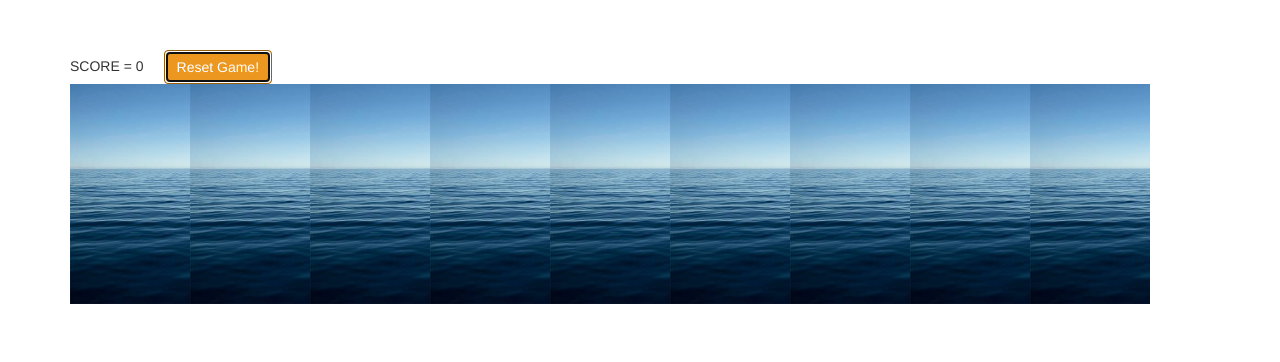
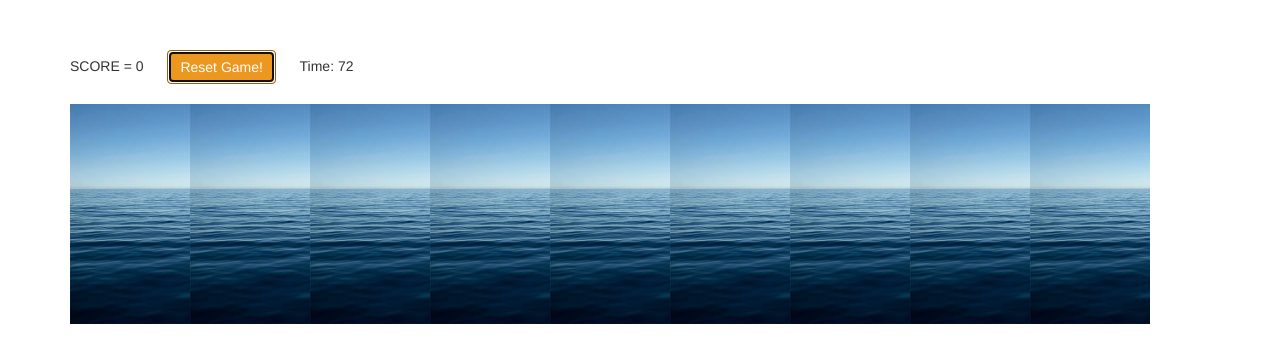
Before and after one commit to ArianeH/clientside-javascript-game, a plain HTML site: page index.html in a window 1280 px wide. Both pictures are taken after a click on the button "Start Game!". Drawn offline with nearby package versions, Linux system fonts and the light colour scheme.

Commit message:
Added timer to game

```diff
--- a/game.js
+++ b/game.js
@@ -7,11 +7,24 @@ const startButton = document.getElementById("start-btn")
 
 startButton.addEventListener('click', gameFunction)
 
+var startTime = 100
+document.getElementById("timer").innerHTML = startTime
+
+function runTimer() {
+  // while (startTime > 0) {
+    setInterval(function decreaseTime() {
+      startTime--;
+      document.getElementById("timer").innerHTML = startTime;
+    },100);
+  // }
+}
+
 function resetGameFunction() {
   currentScore.innerHTML = 0;
 }
 
 function gameFunction() {
+  runTimer();
   setInterval(function getRandomElement() {
     var selected = getElement("invisible", getRandomNumber(9));
     selected.className = "visible";
--- a/index.html
+++ b/index.html
@@ -11,7 +11,13 @@
 <body>
   <div class="container">
     <div class="game-wrapper">
-    <div>SCORE = <span class="score">0</span><span><button class="btn btn-primary btn-warning cta-btn" id="start-btn">Start Game!</button></span></div>
+      <div>
+        <span>SCORE = </span>
+        <span class="score">0</span>
+        <span><button class="btn btn-primary btn-warning cta-btn" id="start-btn">Start Game!</button></span>
+        <span>Time: </span>
+        <span id="timer"></span>
+      </div>
 
       <table class="game-table">
         <tbody>
--- a/style.css
+++ b/style.css
@@ -1,5 +1,8 @@
 .game-wrapper {
   margin-top: 50px;
+}
+.game-table {
+  margin: 20px 0px;
 }
 .game-table > tbody > tr > td > div {
   margin: 20px 20px;
```
